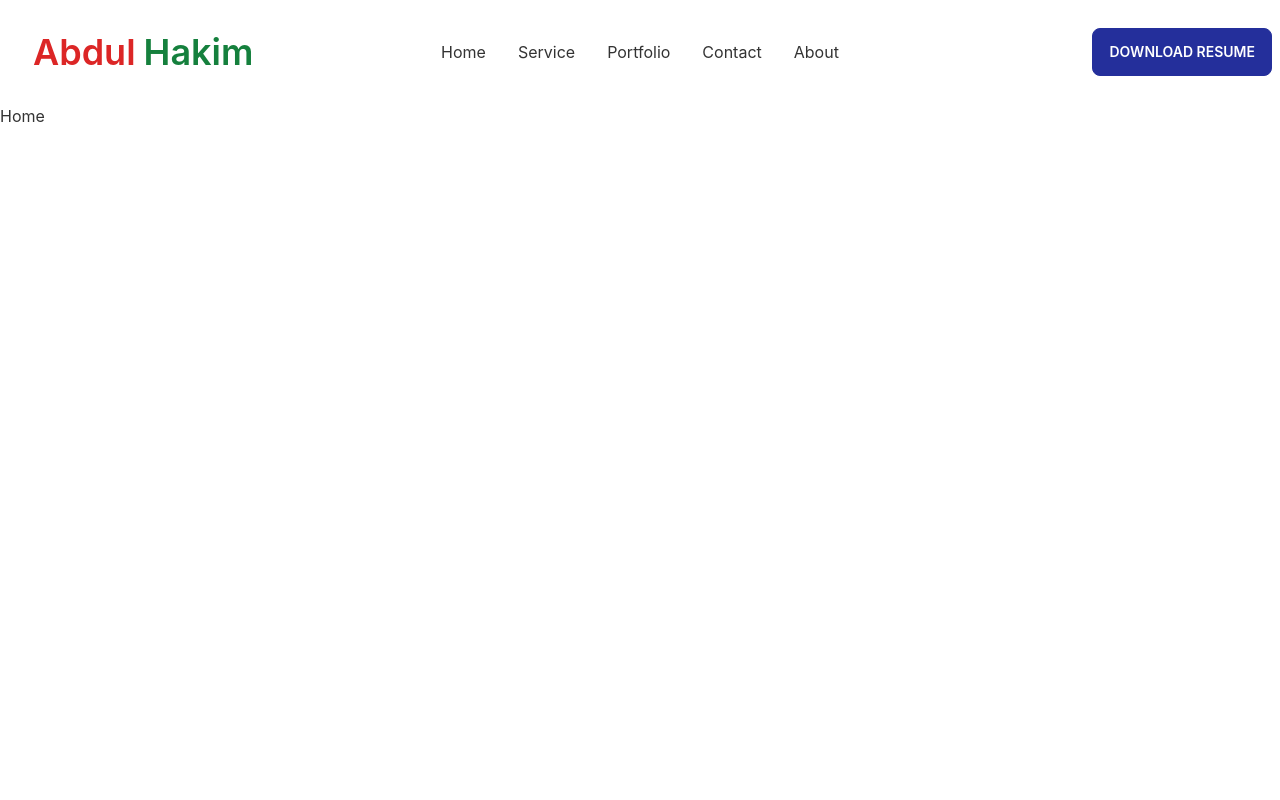
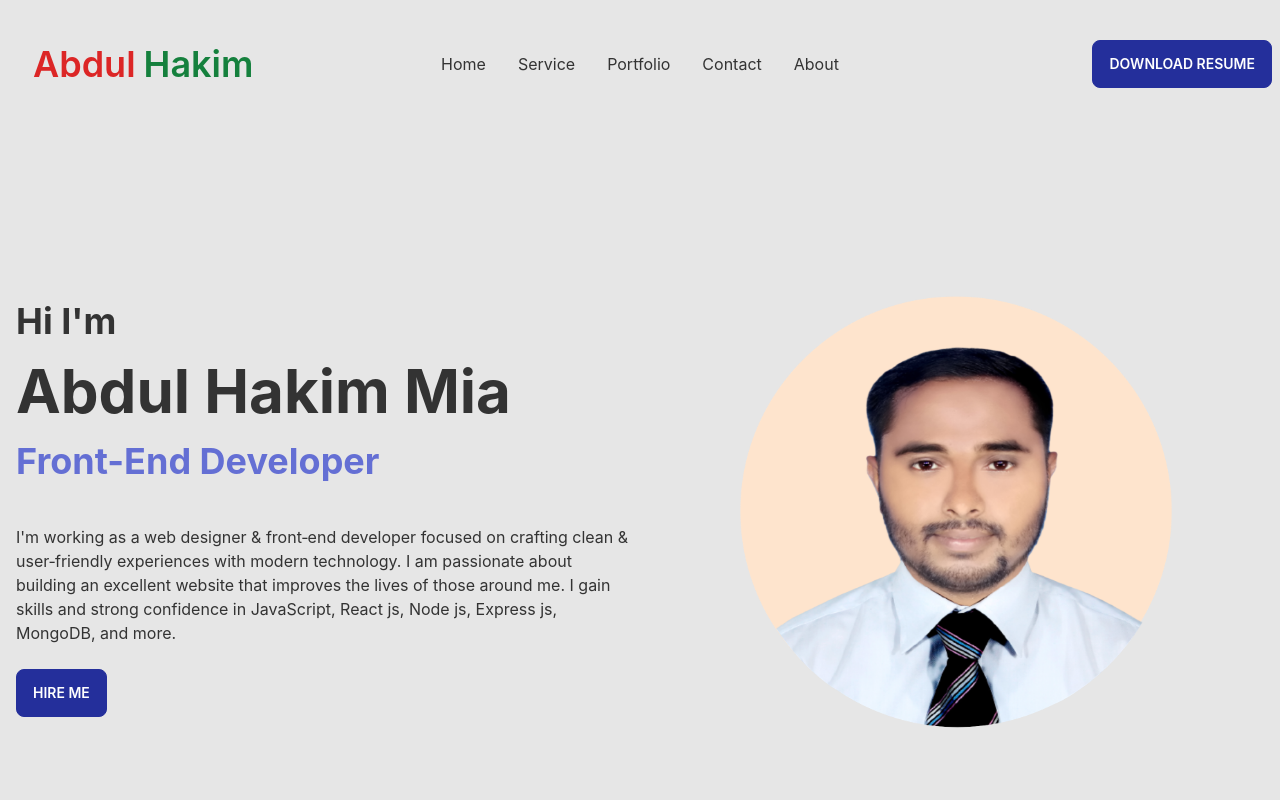
Before and after one commit to AbdulHakim201103/hakim-portfolio, a React (Create React App) app: page / in a window 1280 px wide. Shown: the top 800 px of the page. Built offline with nearby package versions, Linux system fonts and the light colour scheme; no server answers.

Commit message:
project add

```diff
--- a/package.json
+++ b/package.json
@@ -6,7 +6,9 @@
     "@testing-library/jest-dom": "^5.16.4",
     "@testing-library/react": "^13.3.0",
     "@testing-library/user-event": "^13.5.0",
+    "axios": "^0.27.2",
     "daisyui": "^2.15.2",
+    "js-file-download": "^0.4.12",
     "react": "^18.1.0",
     "react-dom": "^18.1.0",
     "react-router-dom": "^6.3.0",
--- /dev/null
+++ b/src/Pagas/Home/Banner/Banner.css
@@ -0,0 +1,79 @@
+.animation-text{
+    font-size: 75px;
+    position: relative;
+    color: transparent;
+
+}
+.animation-text::before{
+    content: "Front-End Developer";
+    position: absolute;
+    top: 0;
+    left: 0;
+    color: #E02C6D;
+    animation: typing 3s linear;
+}
+@keyframes typing{
+    0%{
+        content: "F";
+    }
+    5%{
+        content: "Fr";
+    }
+    10%{
+        content: "Fro";
+    }
+    15%{
+        content: "Fro";
+    }
+    20%{
+        content: "Fron";
+    }
+    25%{
+        content: "Front";
+    }
+    30%{
+        content: "Front-";
+    }
+    35%{
+        content: "Front-E";
+    }
+    40%{
+        content: "Front-En";
+    }
+    45%{
+        content: "Front-End";
+    }
+    50%{
+        content: "Front-End ";
+    }
+    55%{
+        content: "Front-End D";
+    }
+    60%{
+        content: "Front-End De";
+    }
+    65%{
+        content: "Front-End Dev";
+    }
+    70%{
+        content: "Front-End Deve";
+    }
+    75%{
+        content: "Front-End Devel";
+    }
+    80%{
+        content: "Front-End Develo";
+    }
+    85%{
+        content: "Front-End Develop";
+    }
+    90%{
+        content: "Front-End Develope";
+    }
+    95%{
+        content: "Front-End Developer";
+    }
+    100%{
+        content: "Front-End Developer";
+    }
+}
--- a/src/Pagas/Home/Banner/Banner.js
+++ b/src/Pagas/Home/Banner/Banner.js
@@ -1,11 +1,33 @@
-import React from 'react';
+import React from "react";
+import "./Banner.css"
+import profile from "../../../Assets/image/profile.png";
 
 const Banner = () => {
-    return (
-       <div>
-           <h1>banner</h1>
-       </div>
-    );
+  return (
+    <div className="bg-base-200">
+      <div className="container mx-auto">
+        <div className="hero py-14">
+          <div className="hero-content flex-col lg:flex-row-reverse">
+            <div className="w-6/12">
+              <img src={profile} className="  " alt="" />
+            </div>
+            <div className="w-6/12">
+              <h1 className=" text-4xl my-5 font-bold">Hi I'm </h1>
+              <h1 className=" text-6xl my-5 font-bold">Abdul Hakim Mia</h1>
+              <h1 className=" text-4xl my-5 font-bold text-secondary">Front-End Developer</h1>
+              <p className="py-6">
+                I'm working as a web designer & front‐end developer focused on crafting clean &
+                user‐friendly experiences with modern technology. I am passionate about building an
+                excellent website that improves the lives of those around me. I gain skills and
+                strong confidence in JavaScript, React js, Node js, Express js, MongoDB, and more.
+              </p>
+              <button className="btn btn-primary text-white">Hire Me</button>
+            </div>
+          </div>
+        </div>
+      </div>
+    </div>
+  );
 };
 
 export default Banner;
--- a/src/Pagas/Home/Home/Home.js
+++ b/src/Pagas/Home/Home/Home.js
@@ -1,9 +1,12 @@
 import React from 'react';
+import Banner from '../Banner/Banner';
+import HomeProject from '../HomeProject/HomeProject';
 
 const Home = () => {
     return (
         <div>
-            <h1>Home</h1>
+            <Banner></Banner>
+            <HomeProject></HomeProject>
         </div>
     );
 };
--- /dev/null
+++ b/src/Pagas/Home/HomeProject/HomeProject.js
@@ -0,0 +1,25 @@
+import React, { useEffect, useState } from "react";
+import ProjectCard from "./ProjectCard";
+
+const HomeProject = () => {
+  const [projects, setProjects] = useState([]);
+  useEffect(() => {
+    fetch("http://localhost:5000/project")
+      .then((res) => res.json())
+      .then((data) => setProjects(data));
+  }, []);
+  return (
+    <div>
+      <div className="container mx-auto">
+      <h3 className="my-20 text-5xl text-center text-primary">My Projects</h3>
+      <div className="grid grid-cols-1 md:grid-cols-2 lg:grid-cols-3 gap-5 my-5">
+        {projects.map((project) => (
+          <ProjectCard key={project._id} project={project}></ProjectCard>
+        ))}
+      </div>
+    </div>
+    </div>
+  );
+};
+
+export default HomeProject;
--- /dev/null
+++ b/src/Pagas/Home/HomeProject/ProjectCard.js
@@ -0,0 +1,29 @@
+import React from "react";
+import { Link } from "react-router-dom";
+
+const ProjectCard = ({ project }) => {
+  const { name, short, date,img } = project;
+  return (
+    <div>
+      <div className="card lg:max-w-lg bg-base-100 shadow-xl">
+        <div className="card-body">
+          <div>
+            <img className="w-screen" src={img} alt="" srcSet="" />
+          </div>
+          <div>
+            <h2 className="text-4xl text-primary mx-auto py-3">{name}</h2>
+            <h2 className="text-2xl mx-auto py-3">{date}</h2>
+            <p className="my-2">{short.slice(0,50)}</p>
+          </div>
+          <div className="mx-auto">
+            <Link className="btn btn-primary text-white mt-10" to="">
+              Details
+            </Link>
+          </div>
+        </div>
+      </div>
+    </div>
+  );
+};
+
+export default ProjectCard;
--- a/src/Pagas/Home/Navbar/Navbar.js
+++ b/src/Pagas/Home/Navbar/Navbar.js
@@ -3,9 +3,9 @@ import { Link } from "react-router-dom";
 
 const Navbar = () => {
   return (
-    <div>
-      <div className="container mx-auto my-5">
-        <div className="navbar bg-base-100">
+    <div className="bg-base-200">
+      <div className="container mx-auto ">
+        <div className="navbar py-10">
           <div className="navbar-start">
             <div className="dropdown">
               <label tabIndex="0" className="btn btn-ghost lg:hidden">
@@ -17,8 +17,8 @@ const Navbar = () => {
                   stroke="currentColor"
                 >
                   <path
-                    stroke-linecap="round"
-                    stroke-linejoin="round"
+                    strokeLinecap="round"
+                    strokeLinejoin="round"
                     stroke-width="2"
                     d="M4 6h16M4 12h8m-8 6h16"
                   />
@@ -70,9 +70,7 @@ const Navbar = () => {
             </ul>
           </div>
           <div className="navbar-end">
-            <Link to="" className="btn btn-primary text-white">
-              Download Resume
-            </Link>
+            <button className="btn btn-primary text-white">Download Resume</button>
           </div>
         </div>
       </div>
```
Also changed, not shown: public/project.json (added, +26 -0 lines), 1 other file (tests, documents, lock files or other folders).
